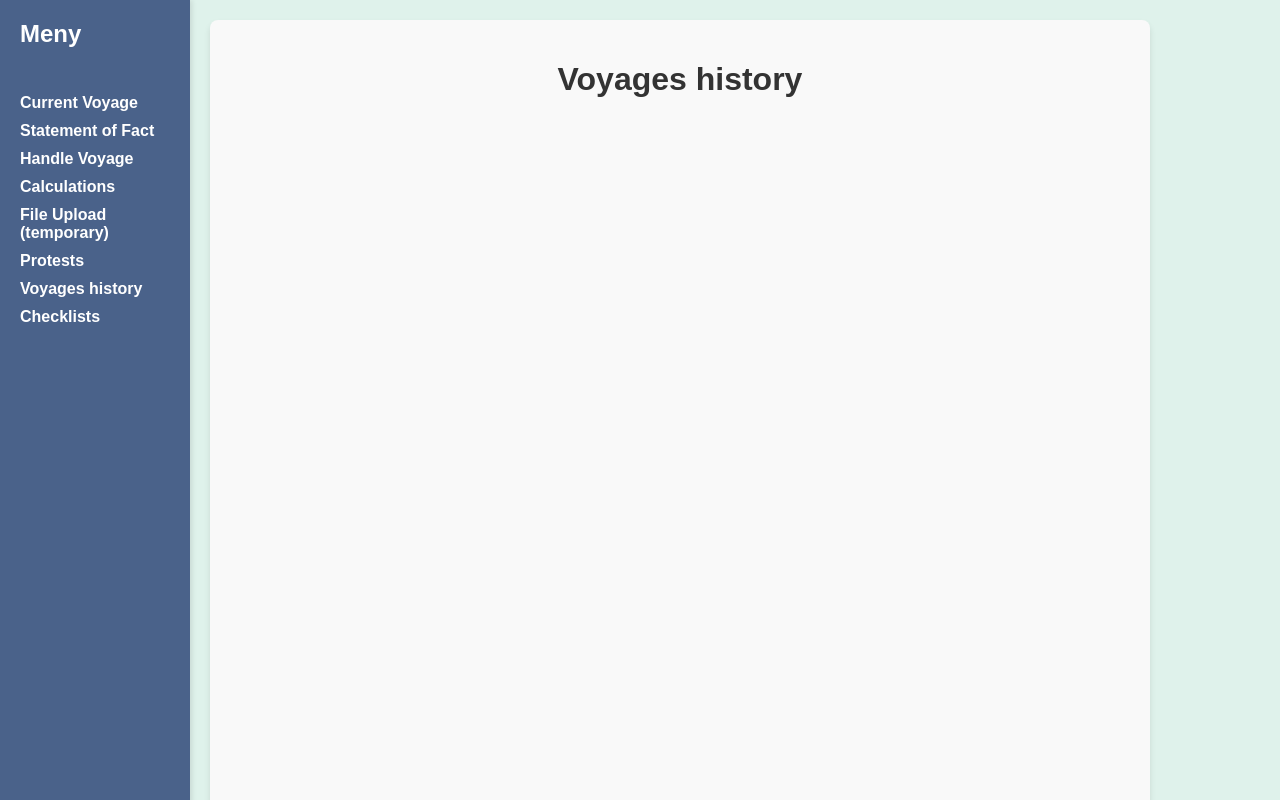
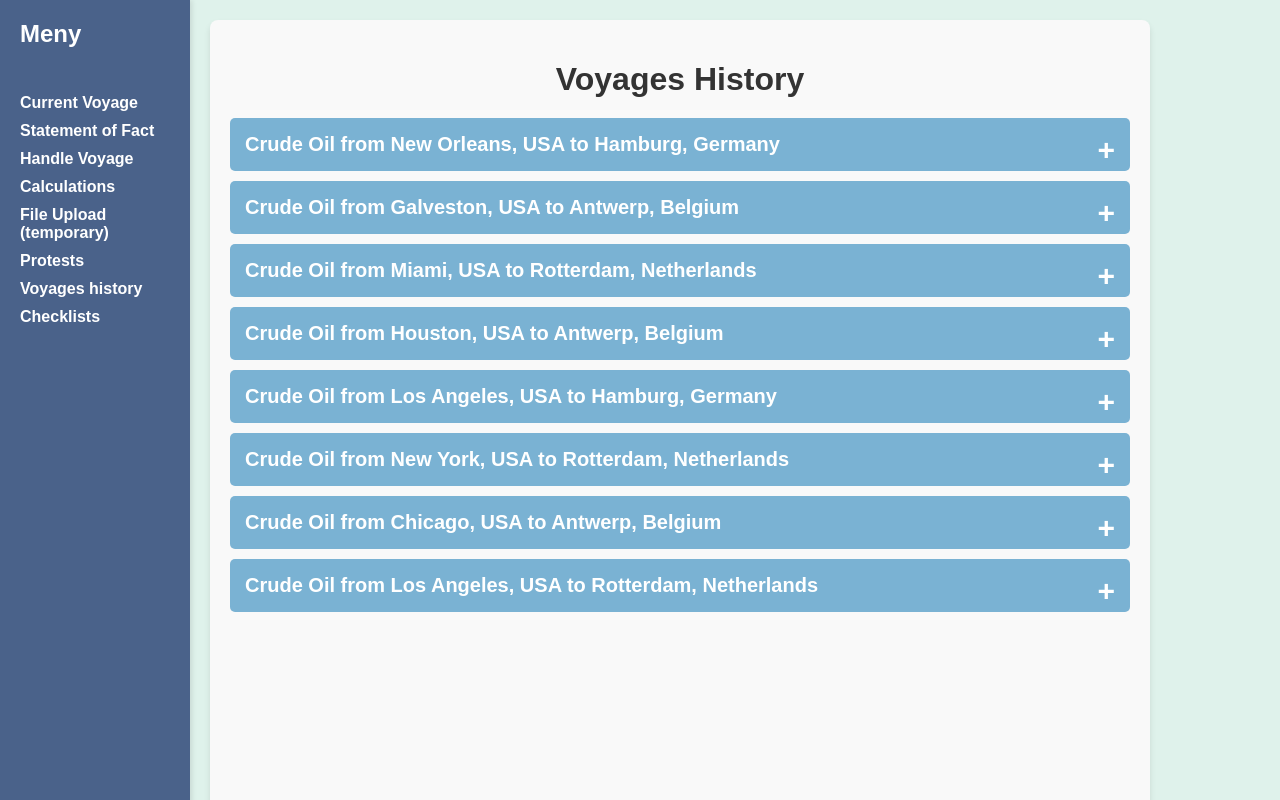
Before and after one commit to ealstersjo/SeaCaptainsFriend, a website with bundled scripts: page pages/dashboard.html in a window 1280 px wide. Both pictures are taken after a click on the link "Voyages history". Shown: the top 800 px of the page. Built offline with nearby package versions, Linux system fonts and the light colour scheme.

Commit message:
Voyage history included

```diff
--- a/data/voyagehistory.json
+++ b/data/voyagehistory.json
@@ -0,0 +1,284 @@
+{
+  "voyageHistory": [
+    {
+      "vessel": "Ocean Voyager",
+      "date": "2024-12-30",
+      "arrivalDate": "2025-01-05",
+      "voyageNumber": "FVI2025001",
+      "pniNumber": "PNI-12344",
+      "portOfLoading": "New Orleans, USA",
+      "loadingTerminal": "Big Easy Terminal",
+      "portOfDischarge": "Hamburg, Germany",
+      "dischargeTerminal": "Elbe Port",
+      "cargo": {
+        "type": "Crude Oil",
+        "quantity": "210,000",
+        "unit": "Barrels",
+        "hazardClass": "Class 3 - Flammable Liquids"
+      },
+      "crew": {
+        "chiefOfficer": "John Smith",
+        "secondOfficer1": "Emily Johnson",
+        "secondOfficer2": "Michael Brown",
+        "master": "Captain James Anderson"
+      },
+      "tanks": [
+        {
+          "name": "C1p",
+          "GOV": 620.0,
+          "Temp": 9.0
+        },
+        {
+          "name": "C1s",
+          "GOV": 630.0,
+          "Temp": 9.5
+        }
+      ]
+    },
+    {
+      "vessel": "Ocean Voyager",
+      "date": "2024-12-23",
+      "arrivalDate": "2024-12-29",
+      "voyageNumber": "FVI2024999",
+      "pniNumber": "PNI-12343",
+      "portOfLoading": "Galveston, USA",
+      "loadingTerminal": "Gulf Terminal",
+      "portOfDischarge": "Antwerp, Belgium",
+      "dischargeTerminal": "Scheldt Terminal",
+      "cargo": {
+        "type": "Crude Oil",
+        "quantity": "200,000",
+        "unit": "Barrels",
+        "hazardClass": "Class 3 - Flammable Liquids"
+      },
+      "crew": {
+        "chiefOfficer": "Jane Doe",
+        "secondOfficer1": "Peter Parker",
+        "secondOfficer2": "Bruce Wayne",
+        "master": "Captain Diana Prince"
+      },
+      "tanks": [
+        {
+          "name": "C1p",
+          "GOV": 640.0,
+          "Temp": 10.0
+        },
+        {
+          "name": "C1s",
+          "GOV": 645.0,
+          "Temp": 10.2
+        }
+      ]
+    },
+    {
+      "vessel": "Ocean Voyager",
+      "date": "2024-12-16",
+      "arrivalDate": "2024-12-22",
+      "voyageNumber": "FVI2024998",
+      "pniNumber": "PNI-12342",
+      "portOfLoading": "Miami, USA",
+      "loadingTerminal": "Port of Miami",
+      "portOfDischarge": "Rotterdam, Netherlands",
+      "dischargeTerminal": "Redlight District",
+      "cargo": {
+        "type": "Crude Oil",
+        "quantity": "250,000",
+        "unit": "Barrels",
+        "hazardClass": "Class 3 - Flammable Liquids"
+      },
+      "crew": {
+        "chiefOfficer": "David Williams",
+        "secondOfficer1": "Sarah Lee",
+        "secondOfficer2": "Chris Evans",
+        "master": "Captain Steve Rogers"
+      },
+      "tanks": [
+        {
+          "name": "C2p",
+          "GOV": 650.0,
+          "Temp": 8.7
+        },
+        {
+          "name": "C2s",
+          "GOV": 655.0,
+          "Temp": 8.9
+        }
+      ]
+    },
+    {
+      "vessel": "Ocean Voyager",
+      "date": "2024-12-09",
+      "arrivalDate": "2024-12-15",
+      "voyageNumber": "FVI2024997",
+      "pniNumber": "PNI-12341",
+      "portOfLoading": "Houston, USA",
+      "loadingTerminal": "Sexy Beach",
+      "portOfDischarge": "Antwerp, Belgium",
+      "dischargeTerminal": "Scheldt Terminal",
+      "cargo": {
+        "type": "Crude Oil",
+        "quantity": "190,000",
+        "unit": "Barrels",
+        "hazardClass": "Class 3 - Flammable Liquids"
+      },
+      "crew": {
+        "chiefOfficer": "Paul Harris",
+        "secondOfficer1": "Angela White",
+        "secondOfficer2": "Leo Black",
+        "master": "Captain Natasha Romanoff"
+      },
+      "tanks": [
+        {
+          "name": "C3p",
+          "GOV": 670.0,
+          "Temp": 8.6
+        },
+        {
+          "name": "C3s",
+          "GOV": 675.0,
+          "Temp": 8.4
+        }
+      ]
+    },
+    {
+      "vessel": "Ocean Voyager",
+      "date": "2024-12-02",
+      "arrivalDate": "2024-12-08",
+      "voyageNumber": "FVI2024996",
+      "pniNumber": "PNI-12340",
+      "portOfLoading": "Los Angeles, USA",
+      "loadingTerminal": "Harbor Terminal",
+      "portOfDischarge": "Hamburg, Germany",
+      "dischargeTerminal": "Elbe Port",
+      "cargo": {
+        "type": "Crude Oil",
+        "quantity": "220,000",
+        "unit": "Barrels",
+        "hazardClass": "Class 3 - Flammable Liquids"
+      },
+      "crew": {
+        "chiefOfficer": "Samuel Turner",
+        "secondOfficer1": "Olivia Gray",
+        "secondOfficer2": "Tom Walker",
+        "master": "Captain Bruce Banner"
+      },
+      "tanks": [
+        {
+          "name": "C4p",
+          "GOV": 680.0,
+          "Temp": 8.8
+        },
+        {
+          "name": "C4s",
+          "GOV": 685.0,
+          "Temp": 8.3
+        }
+      ]
+    },
+    {
+      "vessel": "Ocean Voyager",
+      "date": "2024-11-25",
+      "arrivalDate": "2024-12-01",
+      "voyageNumber": "FVI2024995",
+      "pniNumber": "PNI-12339",
+      "portOfLoading": "New York, USA",
+      "loadingTerminal": "Liberty Port",
+      "portOfDischarge": "Rotterdam, Netherlands",
+      "dischargeTerminal": "Redlight District",
+      "cargo": {
+        "type": "Crude Oil",
+        "quantity": "200,000",
+        "unit": "Barrels",
+        "hazardClass": "Class 3 - Flammable Liquids"
+      },
+      "crew": {
+        "chiefOfficer": "Mark Thompson",
+        "secondOfficer1": "Sophia Brown",
+        "secondOfficer2": "Daniel Adams",
+        "master": "Captain Peter Parker"
+      },
+      "tanks": [
+        {
+          "name": "C5p",
+          "GOV": 690.0,
+          "Temp": 9.2
+        },
+        {
+          "name": "C5s",
+          "GOV": 695.0,
+          "Temp": 9.3
+        }
+      ]
+    },
+    {
+      "vessel": "Ocean Voyager",
+      "date": "2024-11-18",
+      "arrivalDate": "2024-11-24",
+      "voyageNumber": "FVI2024994",
+      "pniNumber": "PNI-12338",
+      "portOfLoading": "Chicago, USA",
+      "loadingTerminal": "Windy City Port",
+      "portOfDischarge": "Antwerp, Belgium",
+      "dischargeTerminal": "Scheldt Terminal",
+      "cargo": {
+        "type": "Crude Oil",
+        "quantity": "230,000",
+        "unit": "Barrels",
+        "hazardClass": "Class 3 - Flammable Liquids"
+      },
+      "crew": {
+        "chiefOfficer": "John Harris",
+        "secondOfficer1": "David Green",
+        "secondOfficer2": "Alice Johnson",
+        "master": "Captain Tony Stark"
+      },
+      "tanks": [
+        {
+          "name": "C6p",
+          "GOV": 700.0,
+          "Temp": 9.5
+        },
+        {
+          "name": "C6s",
+          "GOV": 705.0,
+          "Temp": 9.4
+        }
+      ]
+    },
+    {
+      "vessel": "Ocean Voyager",
+      "date": "2024-11-11",
+      "arrivalDate": "2024-11-17",
+      "voyageNumber": "FVI2024993",
+      "pniNumber": "PNI-12337",
+      "portOfLoading": "Los Angeles, USA",
+      "loadingTerminal": "Pacific Terminal",
+      "portOfDischarge": "Rotterdam, Netherlands",
+      "dischargeTerminal": "Redlight District",
+      "cargo": {
+        "type": "Crude Oil",
+        "quantity": "250,000",
+        "unit": "Barrels",
+        "hazardClass": "Class 3 - Flammable Liquids"
+      },
+      "crew": {
+        "chiefOfficer": "George Washington",
+        "secondOfficer1": "Abigail Adams",
+        "secondOfficer2": "Franklin Pierce",
+        "master": "Captain John Adams"
+      },
+      "tanks": [
+        {
+          "name": "C7p",
+          "GOV": 710.0,
+          "Temp": 10.0
+        },
+        {
+          "name": "C7s",
+          "GOV": 715.0,
+          "Temp": 10.3
+        }
+      ]
+    }
+  ]
+}
--- a/scripts/voyageshistory.js
+++ b/scripts/voyageshistory.js
@@ -1,8 +1,78 @@
+const tempHistory = () =>
+  fetch("../data/voyagehistory.json")
+    .then((response) => response.json())
+    .then((data) => {
+      return data;
+    })
+    .catch((error) => {
+      console.error("Error fetching voyage data:", error);
+    });
+
 export const voyageshistory = async (contentArea) => {
-  // Gör loadCalculations asynkron
-  contentArea.innerHTML = `
+  const history = await tempHistory();
+  if (history) {
+    const voyageList = history.voyageHistory
+      .map((voyage, index) => {
+        const title = `${voyage.cargo.type} from ${voyage.portOfLoading} to ${voyage.portOfDischarge}`;
+
+        return `
           <div>
-            <h1>Voyages history</h1>
+            <h2 class="voyage-title" data-index="${index}">${title}</h2>
+            <div class="voyage-details" id="voyage-${index}" style="display: none;">
+              <p><strong>Vessel:</strong> ${voyage.vessel}</p>
+              <p><strong>Date:</strong> ${voyage.date}</p>
+              <p><strong>Arrival Date:</strong> ${voyage.arrivalDate}</p>
+              <p><strong>Voyage Number:</strong> ${voyage.voyageNumber}</p>
+              <p><strong>PNI Number:</strong> ${voyage.pniNumber}</p>
+              <p><strong>Loading Terminal:</strong> ${
+                voyage.loadingTerminal
+              }</p>
+              <p><strong>Discharge Terminal:</strong> ${
+                voyage.dischargeTerminal
+              }</p>
+              <p><strong>Cargo Quantity:</strong> ${voyage.cargo.quantity} ${
+          voyage.cargo.unit
+        }</p>
+              <p><strong>Cargo Hazard Class:</strong> ${
+                voyage.cargo.hazardClass
+              }</p>
+              <p><strong>Crew:</strong></p>
+              <ul>
+                <li>Chief Officer: ${voyage.crew.chiefOfficer}</li>
+                <li>Second Officer 1: ${voyage.crew.secondOfficer1}</li>
+                <li>Second Officer 2: ${voyage.crew.secondOfficer2}</li>
+                <li>Master: ${voyage.crew.master}</li>
+              </ul>
+              <p><strong>Tanks:</strong></p>
+              <ul>
+                ${voyage.tanks
+                  .map(
+                    (tank) =>
+                      `<li>${tank.name}: GOV: ${tank.GOV}, Temp: ${tank.Temp}°C</li>`
+                  )
+                  .join("")}
+              </ul>
+            </div>
+          </div>
+        `;
+      })
+      .join("");
 
-          </div>`;
+    contentArea.innerHTML = `
+        <div>
+          <h1>Voyages History</h1>
+          ${voyageList}
+        </div>
+      `;
+
+    // Event listener for expanding and collapsing the voyage details
+    document.querySelectorAll(".voyage-title").forEach((title) => {
+      title.addEventListener("click", () => {
+        const index = title.getAttribute("data-index");
+        const details = document.getElementById(`voyage-${index}`);
+        const isVisible = details.style.display === "block";
+        details.style.display = isVisible ? "none" : "block";
+      });
+    });
+  }
 };
--- a/styles/dashboard.css
+++ b/styles/dashboard.css
@@ -435,6 +435,67 @@ form div:last-child {
   h1 {
     text-align: center;
   }
+  /* Styling för Voyage History */
+
+
+  /* Styling för varje voyage title */
+  .voyage-title {
+    background-color: var(--primary-color);
+    color: white;
+    padding: 15px;
+    margin: 10px 0;
+    cursor: pointer;
+    font-size: 1.25em;
+    border-radius: 5px;
+    transition: background-color 0.3s ease;
+  }
+
+  /* Hover-effekt på titeln */
+  .voyage-title:hover {
+    background-color: #0056b3;
+  }
+
+  /* Styling för detaljerna som visas när användaren klickar på titeln */
+  .voyage-details {
+    background-color: #f8f9fa;
+    padding: 15px;
+    margin: 10px 0;
+    border-radius: 5px;
+    border: 1px solid #ddd;
+    font-size: 1em;
+  }
+
+  /* Styling för listor i detaljer */
+  .voyage-details ul {
+    list-style-type: none;
+    padding-left: 0;
+  }
+
+  .voyage-details li {
+    padding: 5px 0;
+  }
+
+  /* Styling för varje detalj-etikett för att göra dem lite fetare */
+  .voyage-details strong {
+    font-weight: bold;
+  }
+
+  /* Används för att ge en aning om att användaren kan expandera listan */
+  .voyage-title:after {
+    content: "+";
+    float: right;
+    font-size: 1.5em;
+    font-weight: bold;
+  }
+
+  /* När detaljerna visas, ändra ikonen */
+  .voyage-details.show:before {
+    content: "-";
+    float: right;
+    font-size: 1.5em;
+    font-weight: bold;
+  }
+
 
 
 /* Responsiv design */
```
